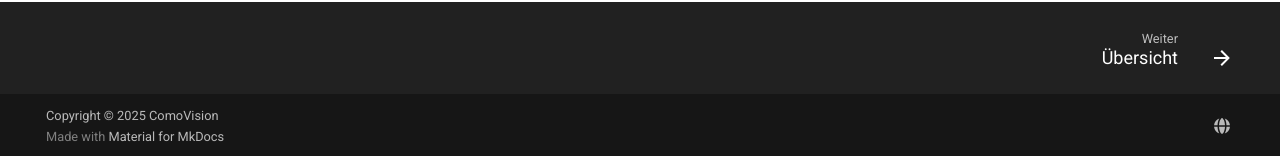
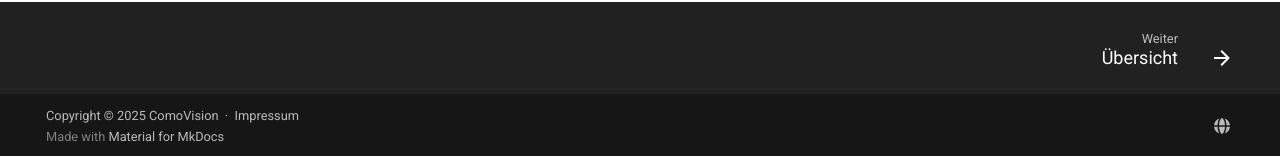
Before and after one commit to comovision/comovision-docs, an MkDocs documentation site: the page built from docs/index.md, in a window 1280 px wide. Shown: the part 741-897 px from the top of the page. Built offline with MkDocs 1.6.1 and Material for MkDocs 9.7.7, drawn with Linux system fonts in a browser that asks for light colours.

Commit message:
Impressum-Link im Footer ergänzt
Co-Authored-By: Claude Sonnet 4.6 <noreply@anthropic.com>

```diff
--- a/mkdocs.yml
+++ b/mkdocs.yml
@@ -35,7 +35,9 @@ extra:
     - icon: fontawesome/solid/globe
       link: https://como.vision
 
-copyright: Copyright &copy; 2025 ComoVision
+copyright: >
+  Copyright &copy; 2025 ComoVision &nbsp;·&nbsp;
+  <a href="https://www.comovision.de/impressum/" target="_blank" rel="noopener">Impressum</a>
 
 nav:
   - Start: index.md
```
